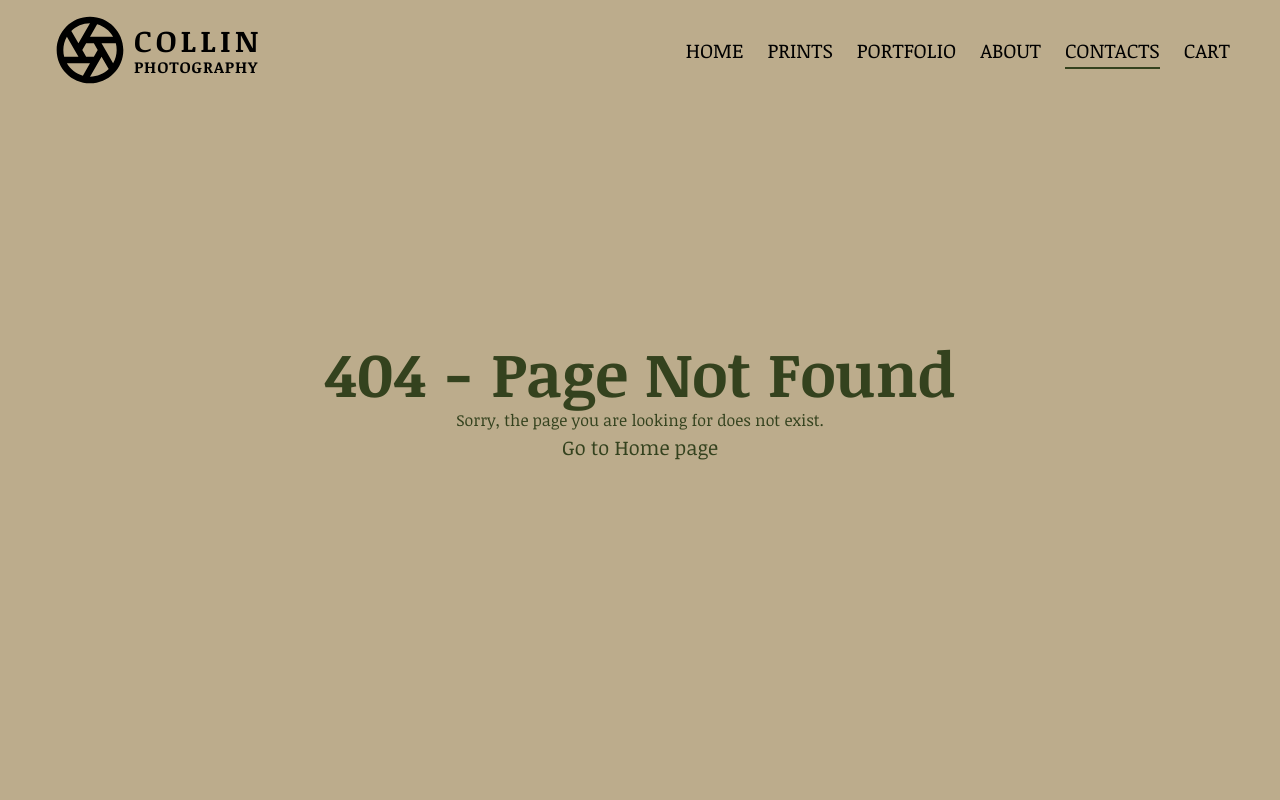
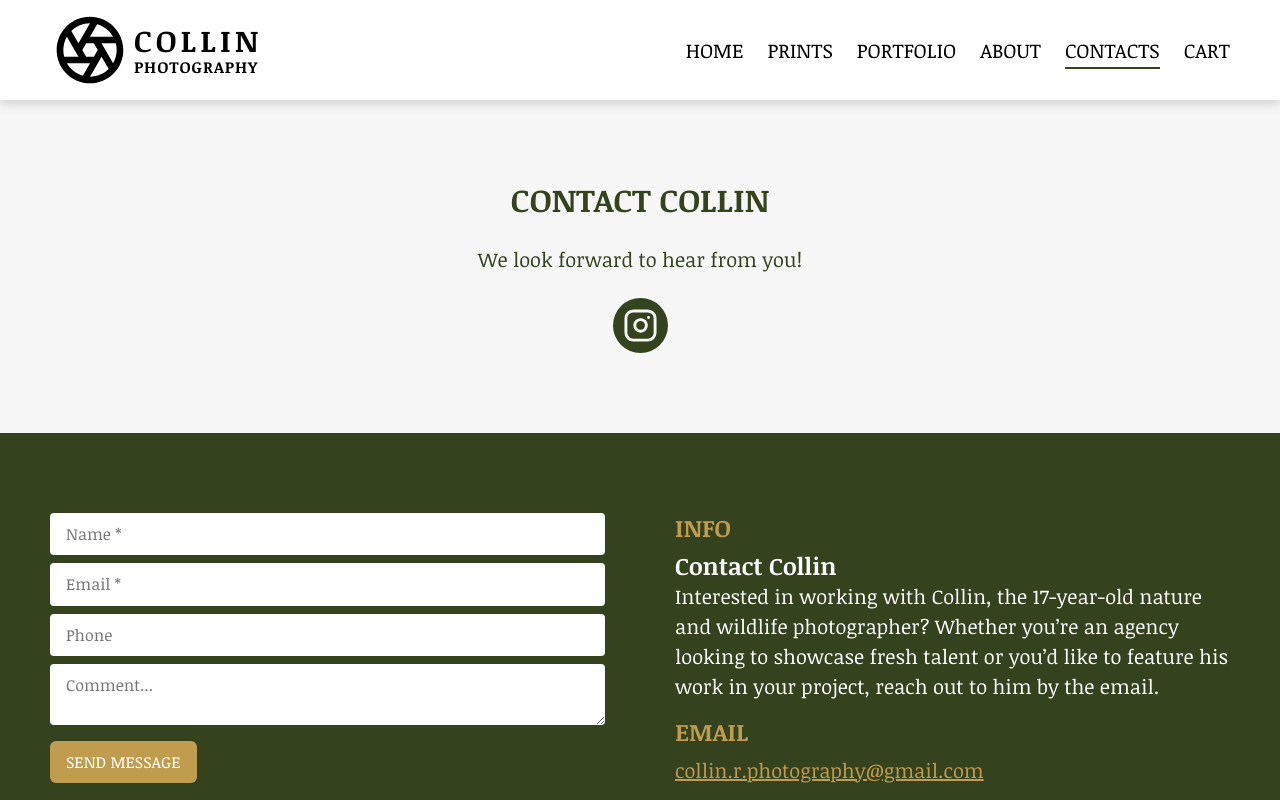
Before and after one commit to AndriyMerzlikin/Collin-Photography-website_FE, a Next.js app: page /contacts in a window 1280 px wide. Before the commit this address had no page. Shown: the top 800 px of the page. Built offline with nearby package versions, Linux system fonts and the light colour scheme.

Commit message:
added UI to contacts-page

```diff
--- /dev/null
+++ b/src/app/contacts/page.module.scss
@@ -0,0 +1,97 @@
+@use 'src/theme/colors' as *;
+@use 'src/theme/typography' as *;
+
+.container {
+  margin-top: 100px;
+  width: 100vw;
+}
+
+// title section
+
+.titleContainer {
+  display: flex;
+  flex-direction: column;
+  align-items: center;
+  gap: $paragraph-spacing-xxl;
+  padding: 80px 50px;
+  background-color: $secondary-low;
+  color: $primary-olive;
+
+  h3 {
+    text-transform: uppercase;
+  }
+}
+
+.socialButton {
+  display: flex;
+  justify-content: center;
+  align-items: center;
+  width: 55px;
+  height: 55px;
+  border-radius: 50%;
+  background-color: $primary-olive;
+  transition: background-color 0.3s ease;
+
+  svg {
+    color: $secondary-low;
+  }
+
+  &:hover {
+    background-color: $primary-medium;
+  }
+}
+
+// contacts section
+
+.contactsContainer {
+  display: flex;
+  gap: 70px;
+  padding: 80px 50px;
+  background-color: $primary-olive;
+
+  @media (max-width: 990px) {
+    flex-direction: column;
+  }
+}
+
+.formBox {
+  width: 50%;
+
+  @media (max-width: 990px) {
+    width: 100%;
+  }
+}
+
+.infoBox {
+  width: 50%;
+  display: flex;
+  flex-direction: column;
+
+  @media (max-width: 990px) {
+    width: 100%;
+  }
+}
+
+.infoTitle {
+  text-transform: uppercase;
+  color: $primary-medium;
+  margin-bottom: $paragraph-spacing-m;
+}
+
+.infoSubtitle {
+  color: $secondary-white;
+}
+
+.infoText {
+  color: $secondary-white;
+  margin-bottom: $paragraph-spacing-xl;
+}
+
+.emailLink {
+  text-decoration: underline;
+  color: $primary-medium;
+
+  &:hover {
+    text-decoration: none;
+  }
+}
--- /dev/null
+++ b/src/app/contacts/page.tsx
@@ -0,0 +1,56 @@
+import React from 'react';
+import styles from './page.module.scss';
+import Typography from '@/components/general/Typography/Typography';
+import { FiInstagram } from 'react-icons/fi';
+import Link from 'next/link';
+import ContactForm from '@/components/ContactForm/ContactForm';
+
+const Contacts = () => {
+  return (
+    <div className={styles.container}>
+      <section className={styles.titleContainer}>
+        <Typography variant="h3">contact Collin</Typography>
+        <Typography variant="body-large">
+          We look forward to hear from you!
+        </Typography>
+        <Link href="https://www.instagram.com/" className={styles.socialButton}>
+          <FiInstagram size={35} />
+        </Link>
+      </section>
+
+      <section className={styles.contactsContainer}>
+        <div className={styles.formBox}>
+          <ContactForm />
+        </div>
+        <div className={styles.infoBox}>
+          <Typography variant="h4" className={styles.infoTitle}>
+            info
+          </Typography>
+          <Typography variant="h4" className={styles.infoSubtitle}>
+            Contact Collin
+          </Typography>
+          <Typography variant="body-large" className={styles.infoText}>
+            Interested in working with <span>Collin</span>, the 17-year-old
+            nature and wildlife photographer? Whether you’re an agency looking
+            to showcase fresh talent or you’d like to feature his work in your
+            project, reach out to him by the email.
+          </Typography>
+          <Typography variant="h4" className={styles.infoTitle}>
+            email
+          </Typography>
+
+          <Link
+            href="mailto:collin.r.photography@gmail.com"
+            className={styles.emailLink}
+          >
+            <Typography variant="body-large">
+              collin.r.photography@gmail.com
+            </Typography>
+          </Link>
+        </div>
+      </section>
+    </div>
+  );
+};
+
+export default Contacts;
--- /dev/null
+++ b/src/components/ContactForm/ContactForm.module.scss
@@ -0,0 +1,37 @@
+@use 'src/theme/colors' as *;
+@use 'src/theme/typography' as *;
+
+.formContainer {
+  display: flex;
+  flex-direction: column;
+  align-items: flex-start;
+  gap: $paragraph-spacing-xl;
+}
+
+.inputContainer {
+  display: flex;
+  flex-direction: column;
+  gap: $paragraph-spacing-m;
+  width: 100%;
+
+  input,
+  textarea {
+    padding: $paragraph-spacing-l $paragraph-spacing-xl;
+    border: none;
+    border-radius: $border-radius-s;
+  }
+}
+
+.submitButton {
+  padding: $paragraph-spacing-l $paragraph-spacing-xl;
+  text-transform: uppercase;
+  border: none;
+  border-radius: $border-radius-m;
+  background-color: $primary-medium;
+  color: $secondary-white;
+  transition: background-color 0.3s ease;
+
+  &:hover {
+    background-color: $primary-low;
+  }
+}
--- /dev/null
+++ b/src/components/ContactForm/ContactForm.tsx
@@ -0,0 +1,20 @@
+import React from 'react';
+import styles from './ContactForm.module.scss';
+
+const ContactForm = () => {
+  return (
+    <form className={styles.formContainer}>
+      <div className={styles.inputContainer}>
+        <input type="text" placeholder="Name *" />
+        <input type="email" placeholder="Email *" />
+        <input type="phone" placeholder="Phone" />
+        <textarea placeholder="Comment..." />
+      </div>
+      <button type="submit" className={styles.submitButton}>
+        send message
+      </button>
+    </form>
+  );
+};
+
+export default ContactForm;
--- a/src/components/Footer/Footer.tsx
+++ b/src/components/Footer/Footer.tsx
@@ -1,12 +1,21 @@
+'use client';
+
 import React from 'react';
 import styles from './Footer.module.scss';
 import Typography from '@/components/general/Typography/Typography';
 import { FiInstagram } from 'react-icons/fi';
 import Link from 'next/link';
 import Logo from '@/components/general/Logo/Logo';
+import { usePathname } from 'next/navigation';
+import { ROUTES } from '@/constants/routes';
 
 const Footer = () => {
+  const pathname = usePathname();
+  const isContactsPage = pathname === ROUTES.CONTACTS;
+
   return (
+    <>
+      {!isContactsPage ? (
         <div className={styles.container}>
           <div className={styles.infoBox}>
             <div className={styles.contactBox}>
@@ -25,7 +34,10 @@ const Footer = () => {
               </Link>
             </div>
             <div>
-          <Typography variant="body-large" className={styles.descriptionTitle}>
+              <Typography
+                variant="body-large"
+                className={styles.descriptionTitle}
+              >
                 support young nature photographer
               </Typography>
               <Typography className={styles.descriptionSubtitle}>
@@ -33,16 +45,17 @@ const Footer = () => {
               </Typography>
               <Typography className={styles.descriptionText}>
                 At just 17 years old,{' '}
-            <span className={styles.descriptionSpan}>Collin</span> is a rising
-            nature and wildlife photographer with a deep love for the outdoors.
-            With only one year of experience, he captures breathtaking moments
-            in nature, from majestic wildlife to serene landscapes. Now, you can
-            support his journey by purchasing his very first nature photography
-            calendar! Featuring his best shots, this calendar brings the beauty
-            of the natural world to your home. Every purchase helps{' '}
+                <span className={styles.descriptionSpan}>Collin</span> is a
+                rising nature and wildlife photographer with a deep love for the
+                outdoors. With only one year of experience, he captures
+                breathtaking moments in nature, from majestic wildlife to serene
+                landscapes. Now, you can support his journey by purchasing his
+                very first nature photography calendar! Featuring his best
+                shots, this calendar brings the beauty of the natural world to
+                your home. Every purchase helps{' '}
                 <span className={styles.descriptionSpan}>Collin</span> continue
-            exploring, learning, and sharing his passion for nature through his
-            lens.
+                exploring, learning, and sharing his passion for nature through
+                his lens.
               </Typography>
             </div>
           </div>
@@ -53,6 +66,8 @@ const Footer = () => {
             </Typography>
           </div>
         </div>
+      ) : null}
+    </>
   );
 };
 
--- a/src/components/Header/Header.module.scss
+++ b/src/components/Header/Header.module.scss
@@ -18,6 +18,8 @@
 
 .secondaryHeader {
   color: $secondary-black;
+  background-color: $secondary-white;
+  box-shadow: 0 4px 10px rgba($secondary-black, 0.15);
 }
 
 //nav panel
@@ -82,8 +84,12 @@
   border: none;
   background-color: transparent;
 
-  svg {
+  .svg {
     color: $secondary-white;
+  }
+
+  .secondarySvg {
+    color: $secondary-black;
   }
 
   @media (min-width: 991px) {
--- a/src/components/Header/Header.tsx
+++ b/src/components/Header/Header.tsx
@@ -61,7 +61,10 @@ const Header = () => {
       ) : null}
 
       <button onClick={handleToggleMenu} className={styles.menuButton}>
-        <FiMenu size={30} />
+        <FiMenu
+          size={30}
+          className={clsx(styles.svg, { [styles.secondarySvg]: !isHomePage })}
+        />
       </button>
     </header>
   );
--- a/src/theme/colors.scss
+++ b/src/theme/colors.scss
@@ -6,6 +6,7 @@ $primary-low: #9d7024;
 $secondary-black: #000000;
 $secondary-high: #1d221c;
 $secondary-medium: #4e5c5d;
+$secondary-low: #f7f7f7;
 $secondary-white: #ffffff;
 
 $blue-high: #3434ff;
```
Lines whose indentation alone changed are shown as unchanged.
